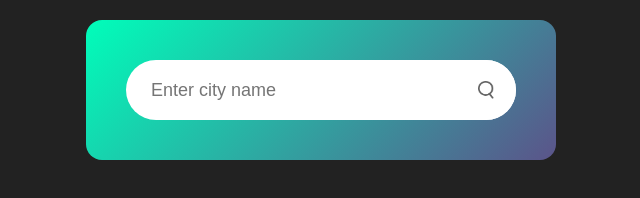
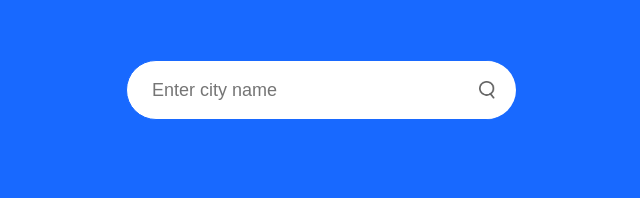
Before and after one commit to Frame993/Weather-app, a plain HTML site: page index.html in a window 1280 px wide. Shown: the whole page, without its empty margins (319-959 px from the left). Drawn offline with Linux system fonts and the light colour scheme.

Commit message:
Better Style

```diff
--- a/style.css
+++ b/style.css
@@ -7,7 +7,7 @@
 }
 
 body {
-    background: #222;
+    background: #1869FF;
     display: flex;
     justify-content: center;
 }
@@ -19,7 +19,8 @@ body {
     border-radius: 16px;
     width: 90%;
     max-width: 470px;
-    background: linear-gradient(135deg, #00feba, #5b548a);
+    /* background: linear-gradient(135deg, #00feba, #5b548a); */
+    /* background: white; */
     color: #ffffff;
     margin: 20px;
     padding: 40px;
@@ -32,26 +33,31 @@ body {
     justify-content: space-between;
     position: relative;
     /* relative */
+    /* border: 1px solid #1869FF; */
 }
 
 .search input {
+    position: relative;
     display: flex;
+    align-items: center;
+    justify-content: center;
     border: 0;
     outline: 0;
-    background: #ffffff;
+    /* background: #ffffff; */
     /* color: #555; */
     padding: 10px 25px;
     height: 60px;
     border-radius: 30px;
     font-size: 18px;
     width: 100%;
+    border: 1px solid #1869FF;
+    z-index: 1;
 }
 
 .search button {
     display: flex;
     position: absolute;
     /* absolute */
-    top: 0;
     right: 0;
     align-items: center;
     justify-content: center;
@@ -59,11 +65,15 @@ body {
     outline: 0;
     background: #ffffff;
     border-radius: 50%;
-    width: 60px;
-    height: 60px;
+    width: 58px;
+    height: 58px;
     cursor: pointer;
+    /* border: 1px solid #1869FF; */
+    z-index: 99;
 }
-
+.search button:hover {
+    background: #d3d3d3;
+}
 .search button img {
     width: 16px;
 }
@@ -80,18 +90,18 @@ body {
 
 /* added */
 .weather-icon {
-    width: 170px;
+    width: 150px;
     margin-top: 30px;
 }
 
 .weather h1 {
-    font-size: 80px;
+    font-size: 70px;
     font-weight: 500;
 }
 
 .weather h2 {
     padding: 5px 20px;
-    outline: 1px solid #ffffff;
+    /* outline: 1px solid #ffffff; */
     font-size: 28px;
     font-weight: 400;
     margin-top: -10px;
@@ -136,7 +146,7 @@ hr {
 
 .error {
     display: none;
-    color: rgba(255, 0, 0, 0.712);
+    color: white;
     text-align: left;
     margin-left: 10px;
     font-size: 14px;
@@ -145,7 +155,7 @@ hr {
 
 .empty {
     display: none;
-    color: rgba(255, 0, 0, 0.712);
+    color: white;
     text-align: left;
     margin-left: 10px;
     font-size: 14px;
```
Also changed, not shown: images/clear.png, images/clouds.png, images/drizzle.png, images/humidity.png, images/mist.png, images/rain.png, images/snow.png, images/wind.png.
